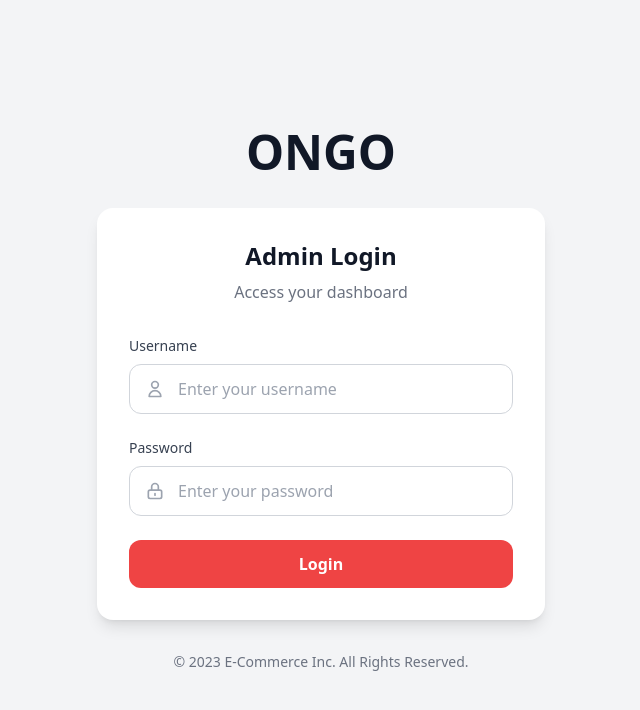
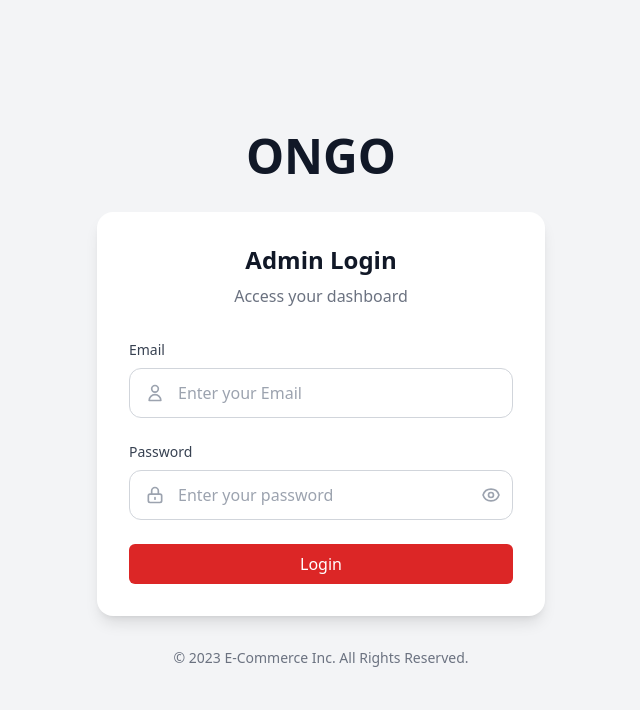
Before and after one commit to Don-Soby-2007/ONGO-E-Commerce-Project, a Django app: page /admin/login/ in a window 1280 px wide. Shown: the top 710 px of the page, without its empty margins (319-959 px from the left). Run offline with Django 5.2, Linux system fonts and the light colour scheme; some libraries are stand-ins or nearby versions.

Commit message:
validation added in login page

```diff
--- a/ONGO/adminpanel/urls.py
+++ b/ONGO/adminpanel/urls.py
@@ -2,6 +2,6 @@ from django.urls import path
 from . import views
 
 urlpatterns = [
-    path('login/', views.admin_login_view, name='admin_login'),
+    path('login/', views.AdminLoginView.as_view(), name='admin_login'),
     path('customers/', views.admin_customer_view, name='customers')
 ]
--- a/ONGO/adminpanel/views.py
+++ b/ONGO/adminpanel/views.py
@@ -1,5 +1,12 @@
-from django.shortcuts import render
+from django.shortcuts import render, redirect
+from django.utils.decorators import method_decorator
+from django.views.decorators.cache import never_cache
+from django.contrib import messages
+from django.views import View
+from django.contrib.auth import authenticate, login
+from accounts.models import User
 
+from django.db import DatabaseError
 
 import logging
 
@@ -8,8 +15,58 @@ logger = logging.getLogger(__name__)
 # Create your views here.
 
 
-def admin_login_view(request):
-    return render(request, 'adminpanel/admin-login.html')
+@method_decorator(never_cache, name='dispatch')
+class AdminLoginView(View):
+    template_name = 'adminpanel/admin-login.html'
+
+    def get(self, request):
+        if request.user.is_authenticated and request.user.is_staff:
+            return redirect('customers')
+
+        return render(request, self.template_name)
+
+    def post(self, request):
+        email = request.POST.get('email').strip()
+        password = request.POST.get('email').strip()
+
+        try:
+            import re
+
+            if re.match(r'', email) is False:
+                messages.error(request, "Enter a valid email")
+                return render(request, self.template_name)
+
+            if re.match(r'^(?=.*[a-z])(?=.*[A-Z])(?=.*\d)(?=.*[@$!%*?&])[A-Za-z\d@$!%*?&]{8,}$', password) is False:
+                messages.error(request, "Password is wrong. Please Enter a valid Password")
+                return render(request, self.template_name)
+
+            user = authenticate(request, email=email, password=password)
+
+            if user is None:
+                raise User.DoesNotExist
+
+            user_obj = User.objects.get(email=email)
+
+            if user_obj.is_active and user_obj.is_verified and user_obj.is_staff:
+                login(request, user)
+                return redirect('customers')
+            else:
+                return render(request, self.template_name)
+
+        except User.DoesNotExist:
+            messages.error(request, "User doesn't exist please SignUp or check your details")
+            logger.warning(f'Error when un-exist user tries to login user: {user}')
+            return render(request, self.template_name)
+
+        except DatabaseError as d:
+            messages.error(request, "Database gone wrong. Please try again")
+            logger.warning(f'Database error during user login {user}: {d}')
+            return render(request, self.template_name)
+
+        except Exception as e:
+            messages.error(request, "Something went wrong. Please try again")
+            logger.warning(f'Something went wrong during user login {user} : {e}')
+            return render(request, self.template_name)
 
 
 def admin_customer_view(request):
--- a/ONGO/static/js/accounts/user-login.js
+++ b/ONGO/static/js/accounts/user-login.js
@@ -72,24 +72,8 @@ function setupPasswordToggles() {
     }
 }
 
-document.addEventListener('DOMContentLoaded', () => {
-    const fields = ['username', 'password'];
-    fields.forEach(id => {
-        const el = document.getElementById(id);
-        if (el) {
-            el.addEventListener('input', updateSubmitButton);
-            el.addEventListener('blur', updateSubmitButton);
-        }
-    });
-
-    // Initial check
-    setupPasswordToggles();
-}
-);
-
 // Update Submit Button State
 function updateSubmitButton() {
-    const email = document.getElementById('email').value.trim();
     const password = document.getElementById('password').value;
 
     const isValid = username.length > 0 && password.length >= 6;
@@ -126,3 +110,18 @@ function updateSubmitButton() {
         button.classList.add('bg-gray-400', 'cursor-not-allowed');
     }
 }
+
+document.addEventListener('DOMContentLoaded', () => {
+    const fields = ['email', 'password'];
+    fields.forEach(id => {
+        const el = document.getElementById(id);
+        if (el) {
+            el.addEventListener('input', updateSubmitButton);
+            el.addEventListener('blur', updateSubmitButton);
+        }
+    });
+
+    // Initial check
+    setupPasswordToggles();
+}
+);
--- a/ONGO/templates/accounts/user-login.html
+++ b/ONGO/templates/accounts/user-login.html
@@ -34,7 +34,7 @@
                     name="password"
                     placeholder="••••••••"
                     class="w-full px-3 py-2 border border-gray-300 rounded-md focus:outline-none focus:ring-2 focus:ring-red-500 focus:border-transparent"
-                />
+                >
                 <button
                     id = "togglePassword"
                     type="button"
--- a/ONGO/templates/adminpanel/admin-login.html
+++ b/ONGO/templates/adminpanel/admin-login.html
@@ -10,8 +10,8 @@
             <form id="loginForm" action ="{% url 'customers'%}" method="POST" class="space-y-6">
                 {% csrf_token %}
                 <div>
-                    <label for="username" class="block text-sm font-medium text-gray-700 mb-2">
-                        Username
+                    <label for="email" class="block text-sm font-medium text-gray-700 mb-2">
+                        Email
                     </label>
                     <div class="relative">
                         <div class="absolute inset-y-0 left-0 pl-4 flex items-center pointer-events-none">
@@ -21,14 +21,14 @@
                         </div>
                         <input
                             type="text"
-                            id="username"
-                            name="username"
-                            placeholder="Enter your username"
+                            id="email"
+                            name="email"
+                            placeholder="Enter your Email"
                             class="w-full pl-12 pr-4 py-3 border border-gray-300 rounded-xl focus:outline-none focus:ring-2 focus:ring-red-500 focus:border-transparent transition-all"
                             required
                         >
                     </div>
-                    <span id="usernameError" class="text-sm text-red-500 mt-1 hidden">Invalid username. Only alphabets and spaces allowed (at least 3 characters and maximum 20 characters).</span>
+                    <span id="emailError" class="text-sm text-red-500 mt-1 hidden">Invalid email address</span>
                 </div>
 
                 <div>
@@ -49,20 +49,34 @@
                             class="w-full pl-12 pr-4 py-3 border border-gray-300 rounded-xl focus:outline-none focus:ring-2 focus:ring-red-500 focus:border-transparent transition-all"
                             required
                         >
+                        <button
+                            id = "togglePassword"
+                            type="button"
+                            class="absolute right-3 top-1/2 transform -translate-y-1/2 text-gray-400 hover:text-gray-600"
+                        >
+                            <svg xmlns="http://www.w3.org/2000/svg" class="h-5 w-5" fill="none" viewBox="0 0 24 24" stroke="currentColor">
+                                <path stroke-linecap="round" stroke-linejoin="round" stroke-width="2" d="M15 12a3 3 0 11-6 0 3 3 0 016 0z" />
+                                <path stroke-linecap="round" stroke-linejoin="round" stroke-width="2" d="M2.458 12C3.732 7.943 7.523 5 12 5c4.478 0 8.268 2.943 9.542 7-1.274 4.057-5.064 7-9.542 7-4.477 0-8.268-2.943-9.542-7z" />
+                            </svg>
+                        </button>
                     </div>
-                    <span id="passwordError" class="text-sm text-red-500 mt-1 hidden">Invalid password. Must be at least 8 characters, include uppercase, lowercase, number, and a special character.</span>
+                    <span id="passwordError" class="text-sm text-red-500 mt-1 hidden">
+                        8+ chars: uppercase, lowercase, number, symbol
+                    </span>
                 </div>
 
                 <button
                     type="submit"
-                    class="w-full bg-red-500 text-white font-semibold py-3 rounded-xl hover:bg-red-600 focus:outline-none focus:ring-2 focus:ring-red-600 focus:ring-offset-2 transition-all"
-                    disacbled >
+                    id="loginBtn"
+                    class="w-full bg-red-600 hover:bg-red-700 text-white font-medium py-2 px-4 rounded-md transition-colors duration-200"
+                    disabled
+                >
                     Login
                 </button>
             </form>
 {% endblock forms %}
 {% block scripts %}
-    <script src="{% static 'js/accounts/admin-login.js' %}"></script>
+    <script src="{% static 'js/accounts/user-login.js' %}"></script>
 {% endblock scripts %}
 
 </body>
```
